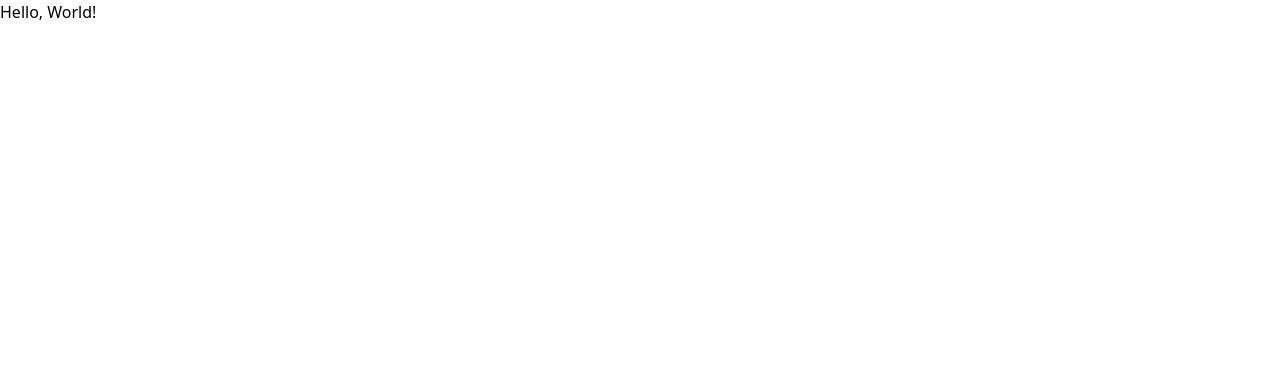
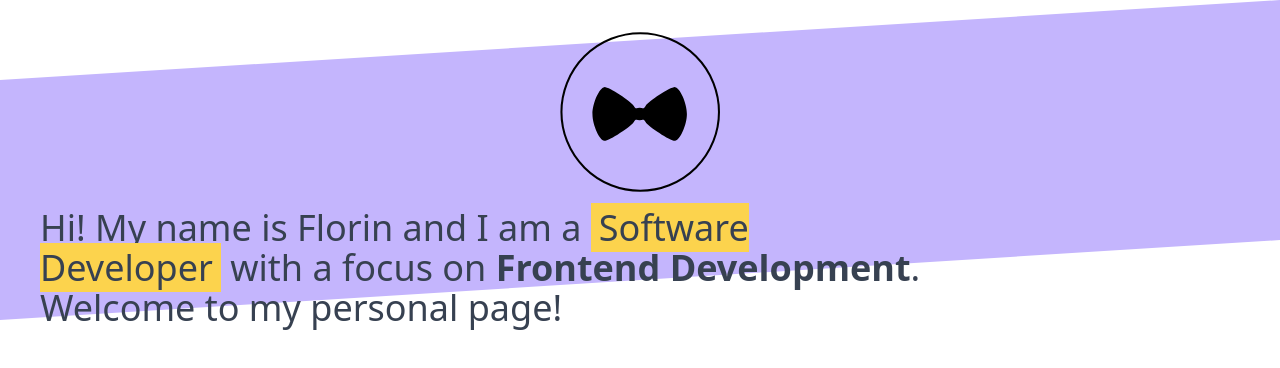
Before and after one commit to bboydflo/bboydflo.github.io, a Next.js app: page / in a window 1280 px wide. Shown: the top 368 px of the page. Built offline with nearby package versions, Linux system fonts and the light colour scheme.

Commit message:
added hero section wip

```diff
--- a/pages/index.js
+++ b/pages/index.js
@@ -2,20 +2,19 @@ import Head from 'next/head'
 
 export default function Home() {
   return (
-    <div className='container'>
+    <>
       <Head>
         <title>Florin Cosmin | Personal Website</title>
       </Head>
-
-      <main>
-        <p className='black'>Hello, World!</p>
-      </main>
-
-      <style jsx>{`
-        .black {
-          color: black;
-        }
-      `}</style>
-    </div>
+      {/* <!-- hero section --> */}
+      <div className='relative'>
+        <div className='container flex flex-col justify-center px-10 mx-auto'>
+          <img className='self-center w-20 mt-8 mb-4 text-center sm:w-32 lg:w-40' src="/images/logo-bboydflo.svg" alt="website logo"></img>
+          <h1 className='relative z-0 max-w-4xl text-4xl font-normal leading-10 text-left text-gray-700'>Hi! My name is Florin and I am a <span className='px-2 bg-yellow-300'>Software Developer</span> with a focus on <strong>Frontend Development</strong>. Welcome to my personal page!</h1>
+          {/* <div className='absolute inset-0 w-[6000px] transform -translate-x-1/2 bg-purple-300 h-[240px] sm:h-[180px] top-40 -rotate-12 sm:-rotate-6 md:-rotate-3 -z-1'></div> */}
+          <div className='h-[400px] sm:h-[320px] absolute inset-0 -z-1 bg-purple-300' style={{ clipPath: 'polygon(100% 0, 100% 75%, 0 100%, 0 25%)' }}></div>
+        </div>
+      </div>
+    </>
   )
 }
--- a/tailwind.config.js
+++ b/tailwind.config.js
@@ -1,13 +1,13 @@
 module.exports = {
   mode: 'jit',
-  purge: [
-    // Use *.tsx if using TypeScript
-    './pages/**/*.js',
-    './components/**/*.js'
-  ],
+  purge: ['./pages/**/*.{js,ts,jsx,tsx}', './components/**/*.{js,ts,jsx,tsx}'],
   darkMode: false, // or 'media' or 'class'
   theme: {
-    extend: {},
+    extend: {
+      zIndex: {
+        '-1': '-1'
+      }
+    },
   },
   variants: {
     extend: {},
```
Also changed, not shown: public/images/logo-bboydflo.svg (added).
